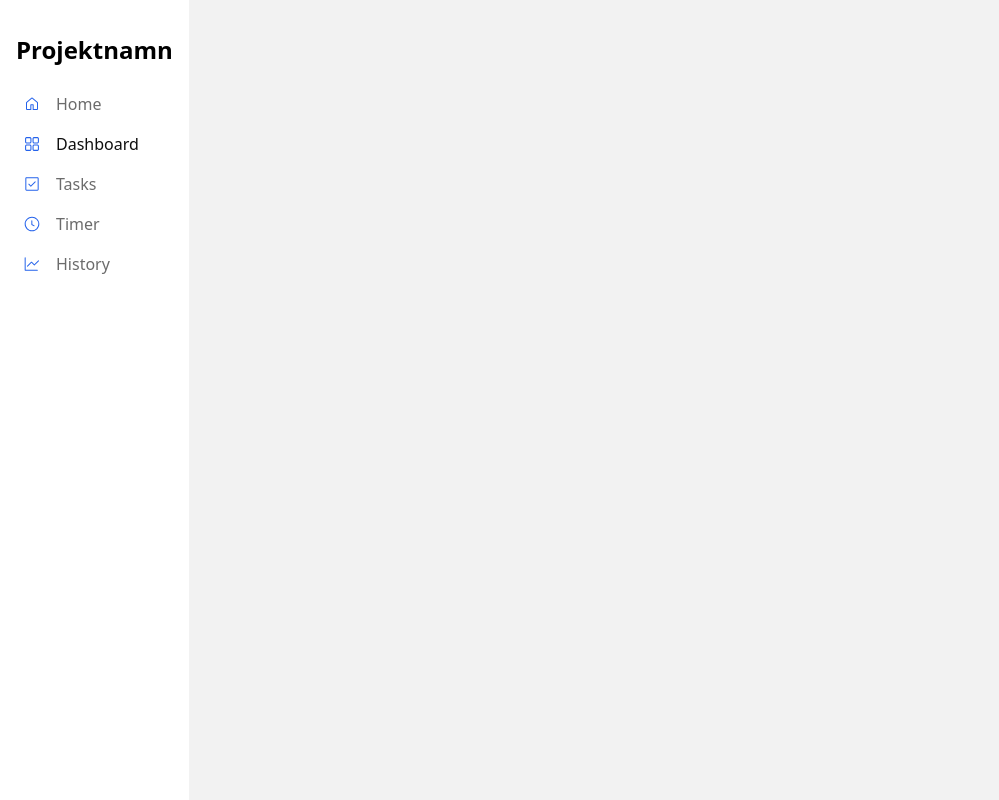
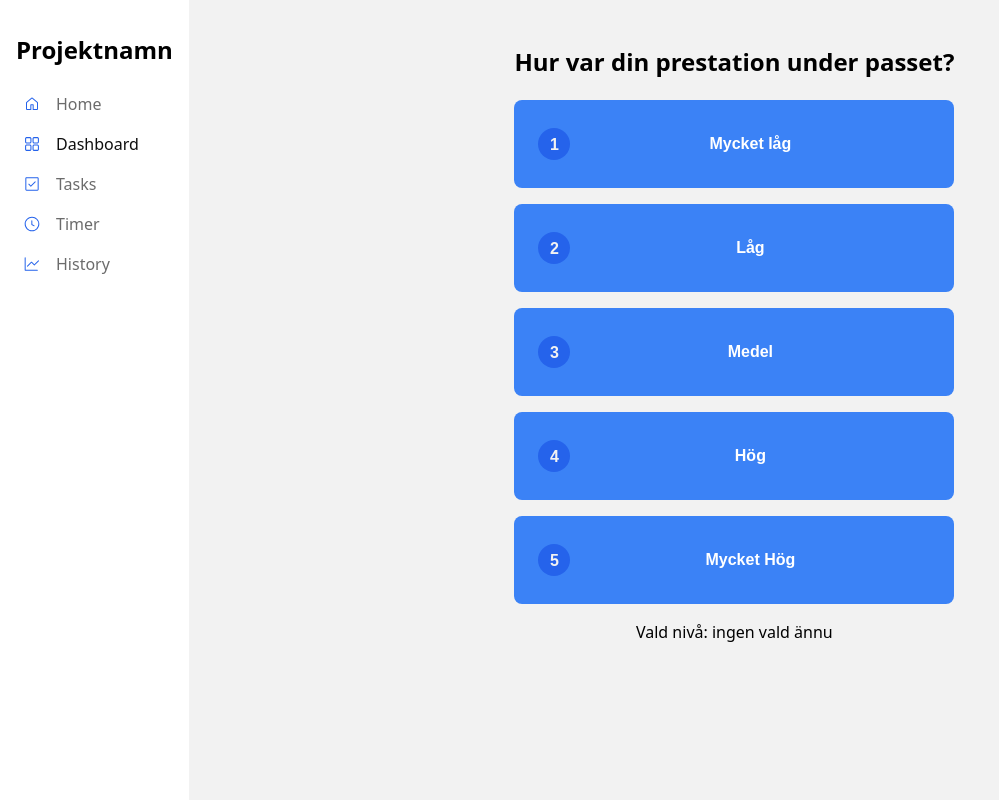
Before and after one commit to vczarnotta/boilerroom-project-3, a React (Vite) app in the folder mitt-react-projekt/: page / in a window 1280 px wide. Both pictures are taken after a click on the link "Dashboard". Shown: the whole page, without its empty margins (0-999 px from the left). Built offline with nearby package versions, Linux system fonts and the light colour scheme.

Commit message:
ändrat till Button komponent och bytt ut till performance

```diff
--- a/mitt-react-projekt/src/components/Button/Button.css
+++ b/mitt-react-projekt/src/components/Button/Button.css
@@ -10,7 +10,6 @@
   display: flex;
   align-items: center;
   justify-content: center;
-  width: fit-content;
 }
 
 .btn-base:active {
--- a/mitt-react-projekt/src/components/EnergyLogger/EnergyLogger.css
+++ b/mitt-react-projekt/src/components/Performance/Performance.css
@@ -4,21 +4,23 @@
   gap: var(--space-md);
 }
 
-.button {
+.button-content {
   display: flex;
   align-items: center;
   justify-content: space-between;
+  padding: var(--space-md), var(--space-sm);
+  width: 100%;
 }
 
-.energy-level {
+.performance-level {
   background-color: var(--color-accent);
   color: var(--color-bg);
   padding: var(--space-sm);
-  width: var(--space-lg);
-  height: var(--space-lg);
+  width: var(--space-xl);
+  height: var(--space-xl);
   border-radius: var(--radius-pill);
 }
 
-.energy-description {
+.performance-description {
   flex-grow: 1;
 }
--- a/mitt-react-projekt/src/components/EnergyLogger/EnergyLogger.jsx
+++ b/mitt-react-projekt/src/components/Performance/Performance.jsx
@@ -1,9 +1,10 @@
 import { useState } from "react"
-import "./EnergyLogger.css"
+import Button from "../Button/Button"
+import "./Performance.css"
 
-function EnergyLogger({onLevelSelect}) {
+function Performance({onPerformanceSelect}) {
   // Lista över tillgängliga energinivåer med tillhörande beskrivningar
-  const energyLevels = [
+  const performanceLevels = [
     {level: 1, description: "Mycket låg" },
     {level: 2, description: "Låg" },
     {level: 3, description: "Medel" },
@@ -12,44 +13,45 @@ function EnergyLogger({onLevelSelect}) {
   ]
 
   // Lokal state för att hålla koll på vilken nivå som är vald
-  const [energy, setEnergy] = useState(0)
+  const [permormance, setPerformance] = useState(0)
 
   //Uppdaterar både lokal state och informerar föräldrakomponenten vid klick på energinivå-knapp
   const handleClick = (level) => {
 
     //Om man klickar på samma knapp igen ska den avväljas annars sätt till level
-    const newLevel = energy === level ? 0 : level
+    const newLevel = permormance === level ? 0 : level
 
     // Uppdatera state med det nya värdet
-    setEnergy(newLevel)
+    setPerformance(newLevel)
 
     // Skickar värdet vidare så att det kan sparas i historiken, om funktionen finns och något värde är valt
-    onLevelSelect ? onLevelSelect(newLevel) : null
+    onPerformanceSelect ? onPerformanceSelect(newLevel) : null
   }
 
   return(
     <div>
-      <h3>Hur var din energinivå under passet?</h3>
+      <h2>Hur var din prestation under passet?</h2>
 
       <div className="button-group">
       {/* Skapa en knapp för varje energinivå */}
-      {energyLevels.map((energyLevel) => (
-        <button
-        className="button"
-        key={energyLevel.level}
-        onClick={() => handleClick(energyLevel.level)}
+      {performanceLevels.map((performanceLevel) => (
+        <Button
+        key={performanceLevel.level}
+        onClick={() => handleClick(performanceLevel.level)}
         >
-            <span className="energy-level">{energyLevel.level}</span>
-            <span className="energy-description">{energyLevel.description}</span>
-        </button>
+          <p className="button-content">
+            <span className="performance-level">{performanceLevel.level}</span>
+            <span className="performance-description">{performanceLevel.description}</span>
+          </p>
+        </Button>
       ))}
       </div>
 
       {/*För kontroll att det fungerar*/}
-      <p>Vald nivå: {energy > 0 ? energy : "ingen vald ännu"}</p>
+      <p>Vald nivå: {permormance > 0 ? permormance : "ingen vald ännu"}</p>
 
     </div>
   )
 }
 
-export default EnergyLogger
+export default Performance
--- a/mitt-react-projekt/src/pages/Dashboard.jsx
+++ b/mitt-react-projekt/src/pages/Dashboard.jsx
@@ -1,7 +1,9 @@
+import Performance from "../components/Performance/Performance"
+
 function Dashboard() {
   return(
     <div className="main-container">
-
+      <Performance />
     </div>
   )
 }
```
